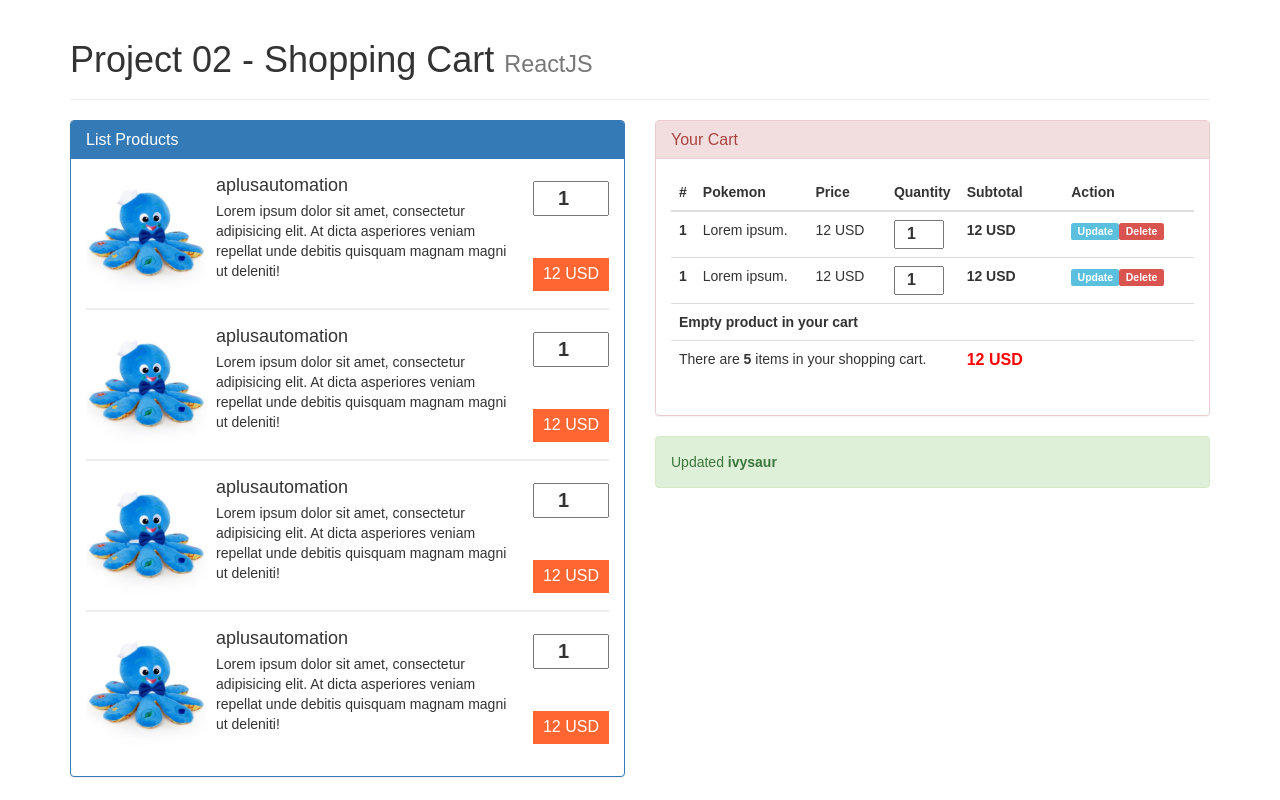
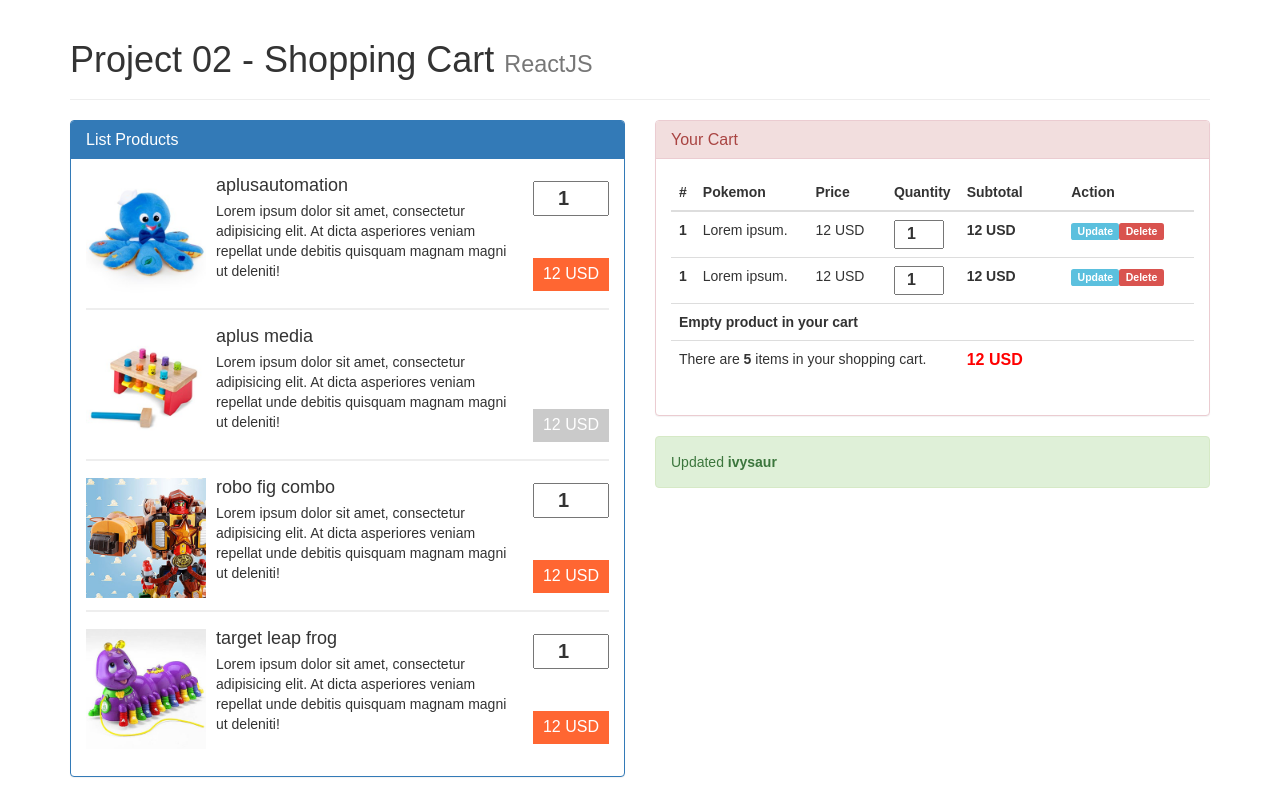
Before and after one commit to phunguit/project-shopping-cart, a React (Create React App) app: page / in a window 1280 px wide. Built offline with nearby package versions, Linux system fonts and the light colour scheme.

Commit message:
- Show product item.

```diff
--- a/src/components/ProductItem.js
+++ b/src/components/ProductItem.js
@@ -3,18 +3,20 @@ import React, { Component } from 'react';
 class ProductItem extends Component {
 
 	render() {
+		var { product } = this.props;
+
 		return (
 			<div className="media product">
 		        <div className="media-left">
 		          <a>
-		            <img className="media-object" src="images/aplusautomation.jpg" alt="charmander" />
+		            <img className="media-object" src={`images/${product.image}`} alt="charmander" />
 		          </a>
 		        </div>
 		        <div className="media-body">
-		          <h4 className="media-heading">aplusautomation</h4>
-		          <p>Lorem ipsum dolor sit amet, consectetur adipisicing elit. At dicta asperiores veniam repellat unde debitis quisquam magnam magni ut deleniti!</p>
+		          <h4 className="media-heading">{product.name}</h4>
+		          <p>{product.description}</p>
 		          <input name="quantity-product-1" type="number" defaultValue={1} min={1} />
-		          <a data-product={1} className="price"> 12 USD </a>
+		          <a data-product={1} className="price"> {product.price} USD </a>
 		        </div>
 	      	</div>
 		);
--- a/src/components/ProductItemNoSale.js
+++ b/src/components/ProductItemNoSale.js
@@ -3,17 +3,19 @@ import React, { Component } from 'react';
 class ProductItemNoSale extends Component {
 
 	render() {
+		var { product } = this.props;
+
 		return (
 			<div className="media product">
 		        <div className="media-left">
 		          <a>
-		            <img className="media-object" src="images/aplus-media.jpg" alt="charmander" />
+		            <img className="media-object" src={`images/${product.image}`} alt="charmander" />
 		          </a>
 		        </div>
 		        <div className="media-body">
-		          <h4 className="media-heading">aplus media</h4>
-		          <p>Lorem ipsum dolor sit amet, consectetur adipisicing elit. At dicta asperiores veniam repellat unde debitis quisquam magnam magni ut deleniti!</p>
-		          <span className="price"> 12 USD</span>
+		          <h4 className="media-heading">{product.name}</h4>
+		          <p>{product.description}</p>
+		          <span className="price"> {product.price} USD</span>
 		        </div>
 	      	</div>
 		);
--- a/src/components/ProductList.js
+++ b/src/components/ProductList.js
@@ -2,7 +2,7 @@ import React, { Component } from 'react';
 import { connect }			from 'react-redux';
 
 import ProductItem 			from './ProductItem';
-//import ProductItemNoSale 	from './ProductItemNoSale';
+import ProductItemNoSale 	from './ProductItemNoSale';
 import * as configs			from '../constants/Config'
 
 class ProductList extends Component {
@@ -26,8 +26,12 @@ class ProductList extends Component {
 
 		if(products.length !== 0) {
 			eleProductList = products.map((product, index) => {
+				var productItem = <ProductItem key={index} product={product} />;
+				if(!product.canBuy) {
+					productItem = <ProductItemNoSale key={index} product={product} />
+				}
 				return (
-					<ProductItem key={index} product={product} />
+					productItem
 				);
 			});
 		}
```
